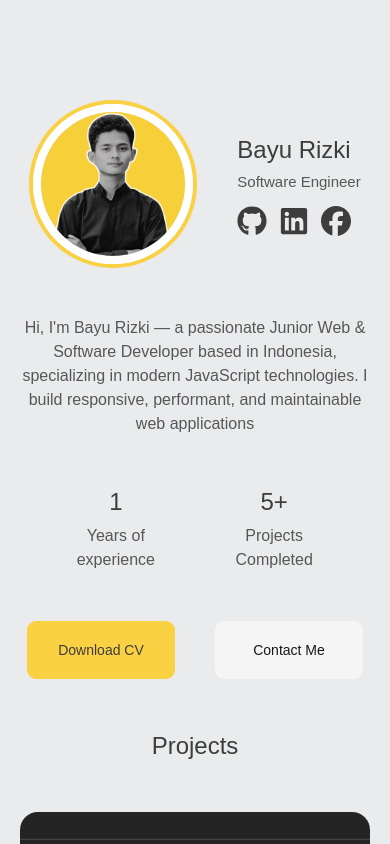
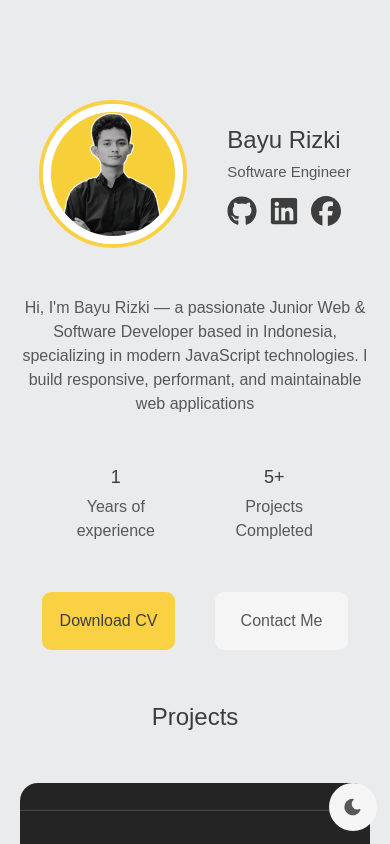
Before and after one commit to b1354/simple-portfolio-website, a React app: page / in a window 390 px wide. Shown: the top 844 px of the page. Built offline with nearby package versions, Linux system fonts and the light colour scheme; the HTML template or start-up script is replaced by a standard one.

Commit message:
add darkmode, fix link

```diff
--- a/src/App.tsx
+++ b/src/App.tsx
@@ -3,11 +3,33 @@ import Heading from "./components/module/heading";
 import ProjectSection from "./components/module/projectSection";
 import SkillSection from "./components/module/skillSection";
 import Stat from "./components/module/stat";
+import useDarkMode from "./hooks/useDarkmode";
 import { Button } from "./components/ui/button";
+import { TbMoonFilled, TbSunFilled } from "react-icons/tb";
+import { cn } from "./lib/utils";
 
 export default function App() {
+  const [isDark, setIsDark] = useDarkMode();
+
   return (
-    <div className="container max-w-[700px] p-5 mx-auto pt-[100px]">
+    <div className="container max-w-[700px] p-5 mx-auto pt-[50px] pt-[100px]">
+      <div className="flex justify-center fixed bottom-3 right-3 md:bottom-5 md:right-5 z-20">
+        <Button
+          onClick={() => setIsDark(!isDark)}
+          className="flex gap-[15px] justify-center cursor-pointer text-foreground-subtle rounded-full
+          w-[50px] h-[50px] md:w-[60px] md:h-[60px] overflow-hidden" variant="secondary"
+        >
+          <TbMoonFilled className={cn(
+            "transition-all ease-spring duration-300 !w-[20px] !h-[20px] md:!w-[30px] md:!h-[30px]",
+            isDark ? "-translate-x-10/12 md:-translate-x-9/12" : "translate-x-10/12 md:translate-x-9/12"
+          )} />
+          <TbSunFilled className={cn(
+            "transition-all ease-spring duration-300 !w-[20px] !h-[20px] md:!w-[30px] md:!h-[30px]",
+            !isDark ? " translate-x-10/12 md:translate-x-9/12" : "-translate-x-10/12 md:-translate-x-9/12"
+          )} />
+        </Button>
+      </div>
+
       <Heading />
 
       <div>
@@ -20,17 +42,17 @@ export default function App() {
       <Stat />
 
       <div className="flex gap-[38px] justify-center mt-12">
-        <a href="./cv.pdf">
+        <a href="./cv.pdf" target="_blank">
           <Button
             variant="default"
-            className="w-[150px] h-[60px] md:w-[290px] md:h-[80px] cursor-pointer">
+            className="text-[clamp(16px,2.5vw,22px)] w-[135px] h-[60px] md:w-[290px] md:h-[80px] cursor-pointer font-light">
             Download CV
           </Button>
         </a>
         <a href="mailto:bayurizkyseptiansyah@gmail.com">
           <Button
             variant="secondary"
-            className="w-[150px] h-[60px] md:w-[290px] md:h-[80px] cursor-pointer">
+            className="text-[clamp(16px,2.5vw,22px)] w-[135px] h-[60px] md:w-[290px] md:h-[80px] cursor-pointer font-light text-foreground-subtle">
             Contact Me
           </Button>
         </a>
@@ -42,7 +64,7 @@ export default function App() {
 
       <ExperienceSection />
 
-      <footer className="text-center mt-12 text-foreground-subtle">
+      <footer className="text-center mt-16 text-foreground-subtle">
         <p>Copyright © 2024 Bayu Rizki. All rights reserved.</p>
       </footer>
     </div>
--- a/src/components/module/experienceSection.tsx
+++ b/src/components/module/experienceSection.tsx
@@ -27,11 +27,11 @@ const ExperienceItem = ({
             </div>
         </div>
         <div className="flex gap-[20px]">
-            <div className="w-[20px] items-stretch">
+            <div className="flex w-[20px] justify-center">
                 <div className="border-0 border-primary border-l-4 border-dashed h-full w-[2px] mx-auto"></div>
             </div>
 
-            <div className="flex flex-col gap-[8px]">
+            <div className="flex flex-col gap-[8px] w-full">
                 <div className="">
                     <h4 className="text-[clamp(16px,2.5vw,18px)] font-bold">{title}</h4>
                     <p className="text-[clamp(12px,1.5vw,16px)] font-bold">{duration}</p>
--- a/src/components/module/heading.tsx
+++ b/src/components/module/heading.tsx
@@ -4,8 +4,8 @@ import { FaGithub, FaLinkedin, FaFacebook } from "react-icons/fa6"
 const Heading = () => {
     return (
         <div className="flex gap-[40px] justify-center">
-            <div className="border border-primary border-4 rounded-full">
-                <img src={ava} alt="" className="w-[160px] h-[160px] md:w-[215px] md:h-[215px] rounded-full border border-white border-[8px]" />
+            <div className="border border-primary border-4 rounded-full h-fit w-fit">
+                <img src={ava} alt="" className="w-[140px] h-[140px] md:w-[215px] md:h-[215px] rounded-full border border-white border-[8px]" />
             </div>
             <div className="flex flex-col gap-[12px] justify-center">
                 <div className="flex flex-col gap-[3px]">
@@ -14,13 +14,13 @@ const Heading = () => {
                 </div>
                 <div className="flex gap-[12px]">
                     <a href="https://github.com/b1354" target="_blank" rel="noopener noreferrer">
-                        <FaGithub className="w-[30px] h-[30px]" />
+                        <FaGithub className="w-[30px] h-[30px] dark:text-foreground-subtle" />
                     </a>
-                    <a href="#" target="_blank" rel="noopener noreferrer">
-                        <FaLinkedin className="w-[30px] h-[30px]" />
+                    <a href="https://linkedin.com/in/bayu-rizki" target="_blank" rel="noopener noreferrer">
+                        <FaLinkedin className="w-[30px] h-[30px] dark:text-foreground-subtle" />
                     </a>
-                    <a href="#">
-                        <FaFacebook className="w-[30px] h-[30px]" />
+                    <a href="https://www.facebook.com/bayurizky1354" target="_blank">
+                        <FaFacebook className="w-[30px] h-[30px] dark:text-foreground-subtle" />
                     </a>
                 </div>
             </div>
--- a/src/components/module/stat.tsx
+++ b/src/components/module/stat.tsx
@@ -1,7 +1,7 @@
 const StatItem = ({number, title}:{number: string; title: string}) => {
     return (
         <div className="flex flex-col gap-[4px] w-[125px] text-center">
-            <h1 className="text-[clamp(24px,4vw,44px)] font-medium">{number}</h1>
+            <p className="text-[clamp(18px,4vw,24px)] font-medium">{number}</p>
             <p className="text-[clamp(16px,2.5vw,22px)] text-foreground-subtle">{title}</p>
         </div>
     )
--- /dev/null
+++ b/src/hooks/useDarkmode.ts
@@ -0,0 +1,17 @@
+import {useState, useEffect} from "react";
+
+export default function useDarkMode():[boolean, React.Dispatch<React.SetStateAction<boolean>>] {
+    const [isDark, setIsDark] = useState(() => {
+        const stored = localStorage.getItem('theme');
+        if (stored) return stored === 'dark';
+        return window.matchMedia('(prefers-color-scheme: dark)').matches;
+    });
+
+    useEffect(() => {
+        const root = document.documentElement;
+        root.classList.toggle('dark', isDark);
+        localStorage.setItem('theme', isDark ? 'dark' : 'light');
+    }, [isDark])
+
+    return [isDark, setIsDark];
+}
--- a/src/index.css
+++ b/src/index.css
@@ -8,7 +8,8 @@
 @import "@fontsource/poppins/600.css";
 @import "@fontsource/poppins/700.css";
 
-@custom-variant dark (&:is(.dark *));
+/* @custom-variant dark (&:is(.dark *)); */
+@custom-variant dark (&:where(.dark, .dark *));
 
 @theme inline {
     --font-heading: var(--font-sans);
@@ -46,6 +47,7 @@
     --color-foreground: var(--foreground);
     --color-foreground-subtle: var(--foreground-subtle);
     --color-background: var(--background);
+    --ease-spring: cubic-bezier(0.5, 1.5, 0.5, 1);
     --radius-sm: calc(var(--radius) * 0.6);
     --radius-md: calc(var(--radius) * 0.8);
     --radius-lg: var(--radius);
@@ -93,14 +95,16 @@
 
 .dark {
     --background: #0C151D;
-    --foreground: oklch(0.985 0 0);
+    --foreground: #F1F2F4;
+    --foreground-subtle: #A3ABB2;
     --card: oklch(0.205 0 0);
     --card-foreground: oklch(0.985 0 0);
     --popover: oklch(0.205 0 0);
     --popover-foreground: oklch(0.985 0 0);
-    --primary: oklch(0.922 0 0);
+    --primary: #FBD144;
     --primary-foreground: oklch(0.205 0 0);
-    --secondary: oklch(0.269 0 0);
+    /* --secondary: oklch(0.269 0 0); */
+    --secondary: #171F26;
     --secondary-foreground: oklch(0.985 0 0);
     --muted: oklch(0.269 0 0);
     --muted-foreground: oklch(0.708 0 0);
@@ -131,5 +135,6 @@
     }
   body {
     @apply bg-background text-foreground font-poppins;
+    transition: background-color 0.3s ease, color 0.3s ease;
     }
 }
```
Also changed, not shown: src/App.css (deleted).
